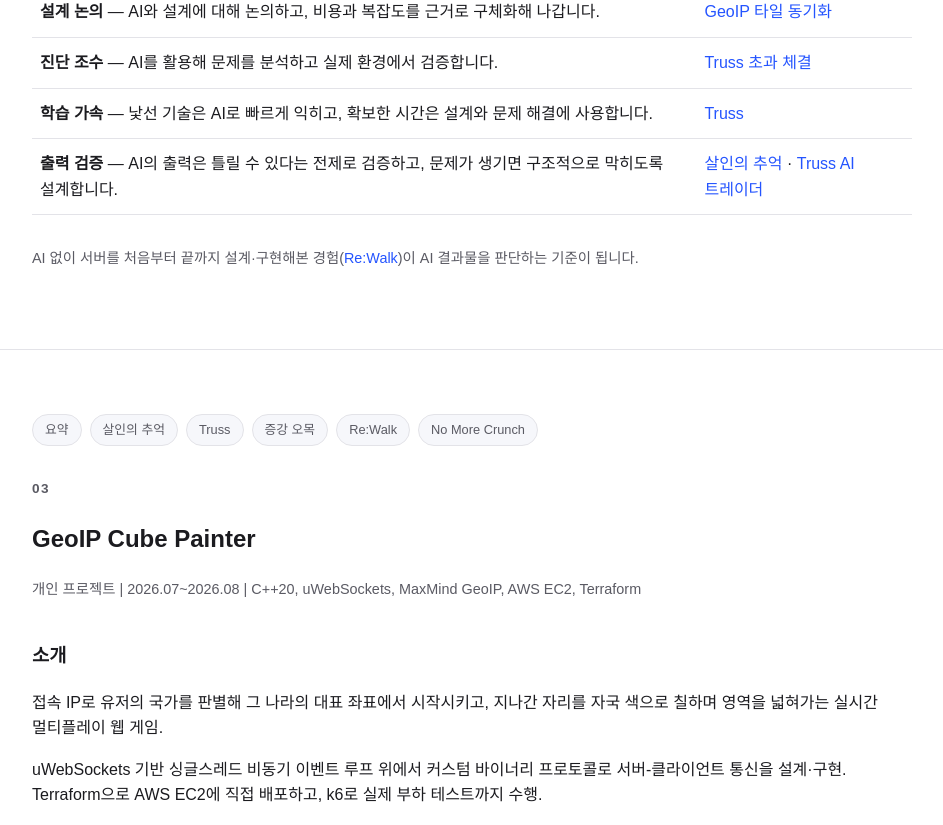
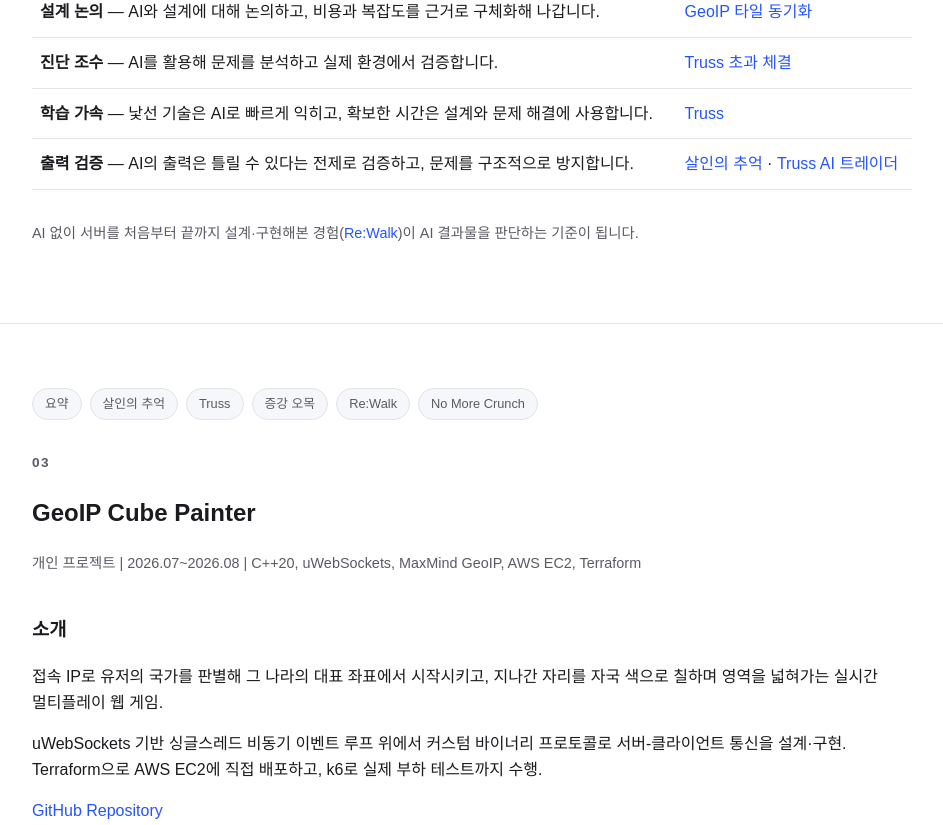
Before and after one commit to KimDJ7105/KimDJ7105.github.io, a plain HTML site: page index.html in a window 1280 px wide. Shown: the part 2120-2945 px from the top of the page, without its empty margins (168-1111 px from the left). Drawn offline with Linux system fonts and the light colour scheme.

Commit message:
Use '구조적으로 방지합니다' in output-verification row

```diff
--- a/index.html
+++ b/index.html
@@ -117,7 +117,7 @@
         <tr><td><strong>설계 논의</strong> — AI와 설계에 대해 논의하고, 비용과 복잡도를 근거로 구체화해 나갑니다.</td><td><a href="#geoip">GeoIP 타일 동기화</a></td></tr>
         <tr><td><strong>진단 조수</strong> — AI를 활용해 문제를 분석하고 실제 환경에서 검증합니다.</td><td><a href="#truss">Truss 초과 체결</a></td></tr>
         <tr><td><strong>학습 가속</strong> — 낯선 기술은 AI로 빠르게 익히고, 확보한 시간은 설계와 문제 해결에 사용합니다.</td><td><a href="#truss">Truss</a></td></tr>
-        <tr><td><strong>출력 검증</strong> — AI의 출력은 틀릴 수 있다는 전제로 검증하고, 문제가 생기면 구조적으로 막히도록 설계합니다.</td><td><a href="#motm">살인의 추억</a> · <a href="#truss">Truss AI 트레이더</a></td></tr>
+        <tr><td><strong>출력 검증</strong> — AI의 출력은 틀릴 수 있다는 전제로 검증하고, 문제를 구조적으로 방지합니다.</td><td><a href="#motm">살인의 추억</a> · <a href="#truss">Truss AI 트레이더</a></td></tr>
       </tbody>
     </table>
 
```
